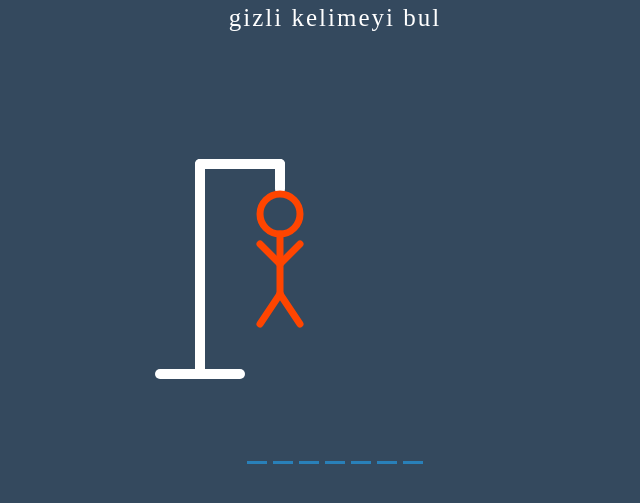
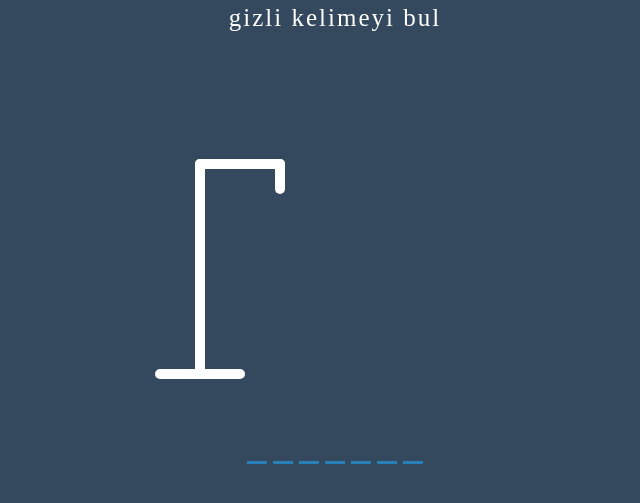
Before and after one commit to kebele/adam_asmaca, a plain HTML site: page index.html in a window 1280 px wide. Shown: the part 99-602 px from the top of the page, without its empty margins (305-945 px from the left). Drawn offline with Linux system fonts and the light colour scheme.

Commit message:
hata giderme
adama ilişkin hatayı düzelttim

```diff
--- a/index.html
+++ b/index.html
@@ -17,50 +17,15 @@
         <line class="agac" x1="20" y1="230" x2="100" y2="230" />
 
         <!-- Head -->
-        <circle class="adam" cx="140" cy="70" r="20" class="figure-part" />
+        <circle cx="140" cy="70" r="20" class="figure-part adam" />
         <!-- Body -->
-        <line
-          class="adam"
-          x1="140"
-          y1="90"
-          x2="140"
-          y2="150"
-          class="figure-part"
-        />
+        <line x1="140" y1="90" x2="140" y2="150" class="figure-part adam" />
         <!-- Arms -->
-        <line
-          class="adam"
-          x1="140"
-          y1="120"
-          x2="120"
-          y2="100"
-          class="figure-part"
-        />
-        <line
-          class="adam"
-          x1="140"
-          y1="120"
-          x2="160"
-          y2="100"
-          class="figure-part"
-        />
+        <line x1="140" y1="120" x2="120" y2="100" class="figure-part adam" />
+        <line x1="140" y1="120" x2="160" y2="100" class="figure-part adam" />
         <!-- Legs -->
-        <line
-          class="adam"
-          x1="140"
-          y1="150"
-          x2="120"
-          y2="180"
-          class="figure-part"
-        />
-        <line
-          class="adam"
-          x1="140"
-          y1="150"
-          x2="160"
-          y2="180"
-          class="figure-part"
-        />
+        <line x1="140" y1="150" x2="120" y2="180" class="figure-part adam" />
+        <line x1="140" y1="150" x2="160" y2="180" class="figure-part adam" />
       </svg>
 
       <div class="wrong-letters-container">
--- a/script.js
+++ b/script.js
@@ -115,7 +115,7 @@ playAgainBtn.addEventListener('click', () => {
 
     updateWrongLettersEl();
 
-    popup.style.display = '';
+    popup.style.display = 'none';
 })
 
 
```
